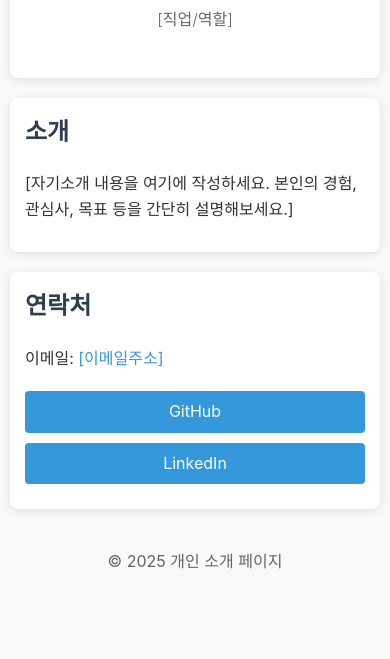
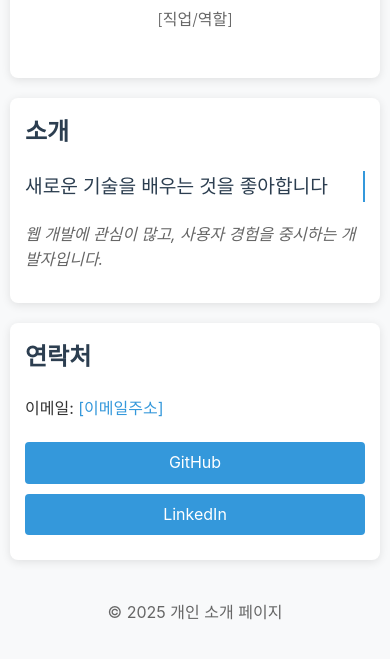
Before and after one commit to joungwonlim/0725-myprofile, a plain HTML site: page index.html in a window 390 px wide. Shown: the part 89-748 px from the top of the page. Drawn offline with Linux system fonts and the light colour scheme.

Commit message:
feat: Add interactive JavaScript animations and enhanced UI
✨ Features Added:
- Typewriter animation effect for introduction section
- Smooth fade-in animations for sections on scroll
- Blinking cursor effect for typing animation
- Smooth scroll behavior for anchor links

📁 Files Modified:
- index.html: Added typewriter element and script import
- styles.css: Added animation keyframes and fade effects
- script.js: New file with TypeWriter class and scroll animations

🎨 UI Improvements:
- Enhanced user experience with dynamic text display
- Multiple rotating introduction messages
- Responsive animation effects
- Improved visual engagement

🔧 Technical Details:
- Intersection Observer API for scroll-triggered animations
- CSS keyframe animations for cursor blinking
- Modular JavaScript class structure
- Cross-browser compatible animations

```diff
--- a/index.html
+++ b/index.html
@@ -15,7 +15,8 @@
     <main>
       <section class="intro">
         <h2>소개</h2>
-        <p>[자기소개 내용을 여기에 작성하세요. 본인의 경험, 관심사, 목표 등을 간단히 설명해보세요.]</p>
+        <p class="typewriter"></p>
+        <p class="static-intro">웹 개발에 관심이 많고, 사용자 경험을 중시하는 개발자입니다.</p>
       </section>
 
       <section class="contact">
@@ -33,5 +34,6 @@
     <footer>
       <p>&copy; 2025 개인 소개 페이지</p>
     </footer>
+    <script src="script.js"></script>
   </body>
 </html>
--- /dev/null
+++ b/script.js
@@ -0,0 +1,100 @@
+// 타이핑 애니메이션 효과
+class TypeWriter {
+  constructor(element, texts, speed = 100, deleteSpeed = 50, pauseTime = 2000) {
+    this.element = element
+    this.texts = texts
+    this.speed = speed
+    this.deleteSpeed = deleteSpeed
+    this.pauseTime = pauseTime
+    this.textIndex = 0
+    this.charIndex = 0
+    this.isDeleting = false
+    this.start()
+  }
+
+  start() {
+    this.type()
+  }
+
+  type() {
+    const currentText = this.texts[this.textIndex]
+
+    if (this.isDeleting) {
+      // 글자 삭제
+      this.element.textContent = currentText.substring(0, this.charIndex - 1)
+      this.charIndex--
+    } else {
+      // 글자 추가
+      this.element.textContent = currentText.substring(0, this.charIndex + 1)
+      this.charIndex++
+    }
+
+    // 타이핑 속도 설정
+    let typeSpeed = this.isDeleting ? this.deleteSpeed : this.speed
+
+    // 현재 텍스트 완성 시
+    if (!this.isDeleting && this.charIndex === currentText.length) {
+      typeSpeed = this.pauseTime
+      this.isDeleting = true
+    } else if (this.isDeleting && this.charIndex === 0) {
+      this.isDeleting = false
+      this.textIndex = (this.textIndex + 1) % this.texts.length
+    }
+
+    setTimeout(() => this.type(), typeSpeed)
+  }
+}
+
+// 페이지 로드 시 실행
+document.addEventListener('DOMContentLoaded', function () {
+  // 타이핑 애니메이션을 적용할 요소
+  const typewriterElement = document.querySelector('.typewriter')
+
+  if (typewriterElement) {
+    // 여러 텍스트 배열
+    const texts = [
+      '안녕하세요! 저는 개발자입니다.',
+      '새로운 기술을 배우는 것을 좋아합니다.',
+      '함께 성장하고 싶습니다.',
+      '좋은 코드를 작성하려 노력합니다.'
+    ]
+
+    // 타이핑 애니메이션 시작
+    new TypeWriter(typewriterElement, texts, 80, 40, 1500)
+  }
+
+  // 부드러운 스크롤 효과
+  const links = document.querySelectorAll('a[href^="#"]')
+  links.forEach(link => {
+    link.addEventListener('click', function (e) {
+      e.preventDefault()
+      const target = document.querySelector(this.getAttribute('href'))
+      if (target) {
+        target.scrollIntoView({
+          behavior: 'smooth'
+        })
+      }
+    })
+  })
+
+  // 페이드인 애니메이션
+  const observerOptions = {
+    threshold: 0.1,
+    rootMargin: '0px 0px -50px 0px'
+  }
+
+  const observer = new IntersectionObserver(function (entries) {
+    entries.forEach(entry => {
+      if (entry.isIntersecting) {
+        entry.target.classList.add('fade-in')
+      }
+    })
+  }, observerOptions)
+
+  // 섹션들에 관찰자 적용
+  const sections = document.querySelectorAll('section')
+  sections.forEach(section => {
+    section.classList.add('fade-element')
+    observer.observe(section)
+  })
+})
--- a/styles.css
+++ b/styles.css
@@ -137,3 +137,42 @@ footer {
     font-size: 1rem;
   }
 }
+
+/* 타이핑 애니메이션 스타일 */
+.typewriter {
+  font-size: 1.2rem;
+  font-weight: 500;
+  color: #2c3e50;
+  min-height: 1.5em;
+  border-right: 2px solid #3498db;
+  animation: blink 1s infinite;
+}
+
+@keyframes blink {
+  0%,
+  50% {
+    border-color: #3498db;
+  }
+  51%,
+  100% {
+    border-color: transparent;
+  }
+}
+
+.static-intro {
+  margin-top: 20px;
+  color: #666;
+  font-style: italic;
+}
+
+/* 페이드인 애니메이션 */
+.fade-element {
+  opacity: 0;
+  transform: translateY(20px);
+  transition: opacity 0.6s ease, transform 0.6s ease;
+}
+
+.fade-element.fade-in {
+  opacity: 1;
+  transform: translateY(0);
+}
```
